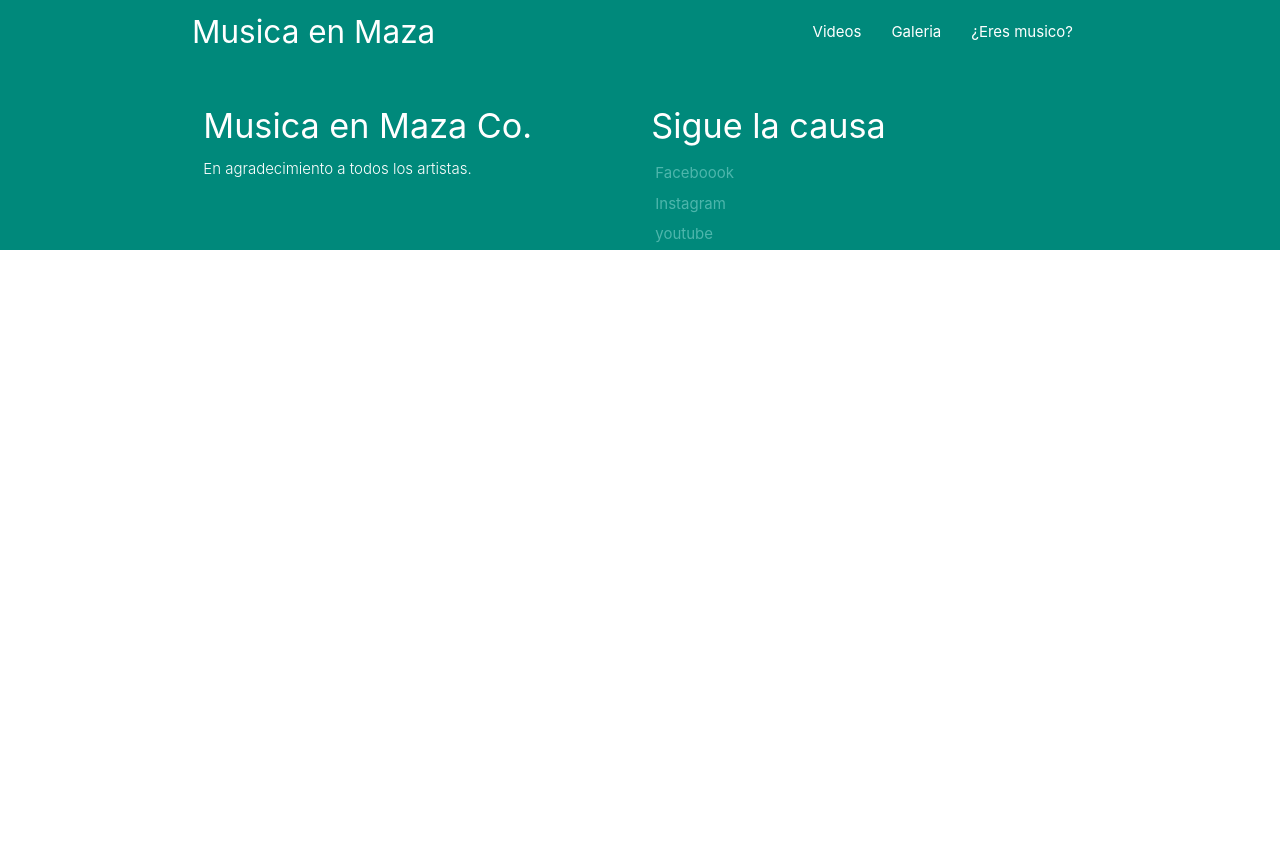
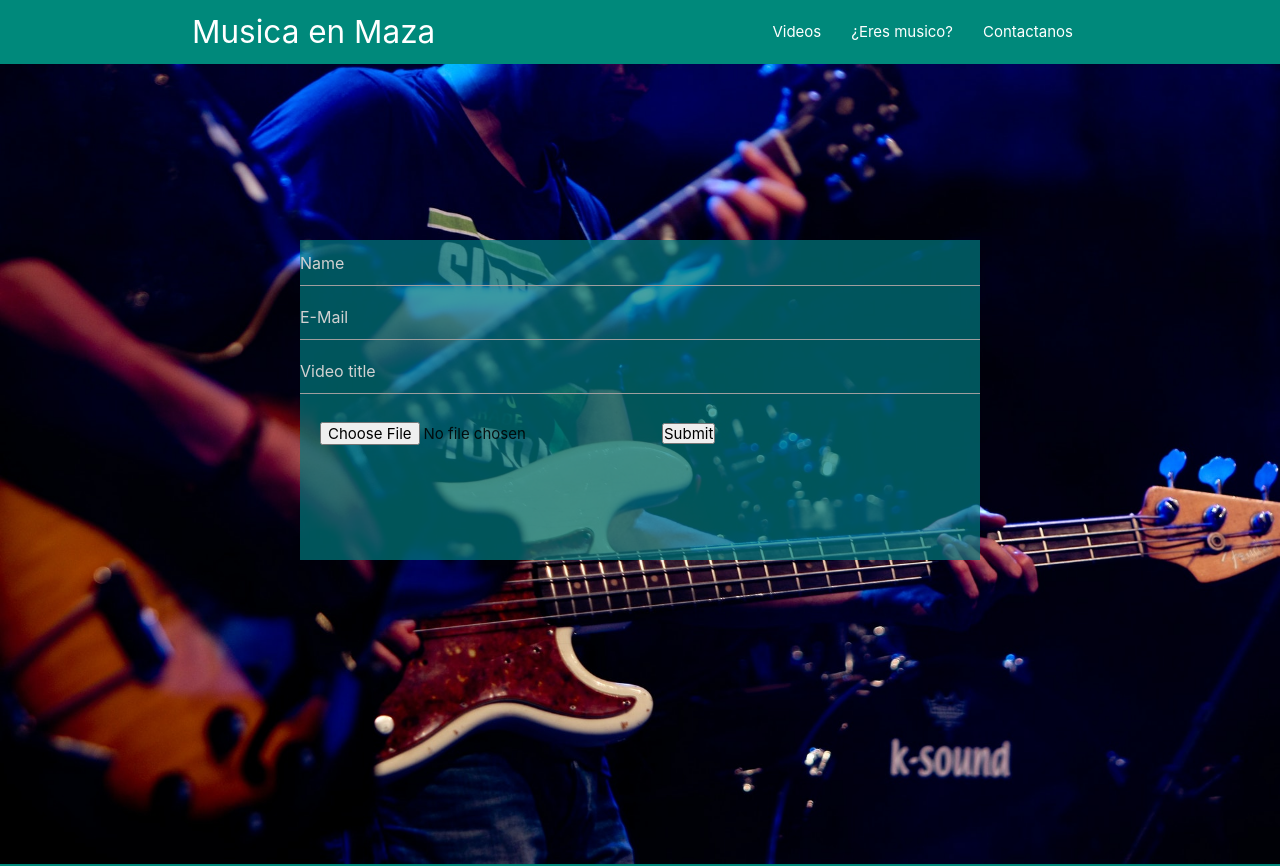
Before and after one commit to bralco03/musica-en-maza, a React (Create React App) app: page /musicos in a window 1280 px wide. Shown: the top 866 px of the page. Before the commit the page ends 800 px from the top, so only its background shows below. Built offline with nearby package versions, Linux system fonts and the light colour scheme.

Commit message:
Working on musicians tab, still needs styling for the form section, working hard. cheers!

```diff
--- a/src/App.js
+++ b/src/App.js
@@ -4,6 +4,7 @@ import Welcome from './components/Welcome';
 import Footer from './components/Footer';
 import {BrowserRouter, Route} from 'react-router-dom';
 import Videos from './components/Videos';
+import SendVideo from './components/SendVideo';
 import './app.css';
 function App() {
 
@@ -13,6 +14,7 @@ function App() {
       <Navbar />
       <Route path='/videos' component={Videos}/>
       <Route exact path='/' component={Welcome}/>
+      <Route path="/musicos" component={SendVideo} />
       <Footer />
     </div>
     </BrowserRouter>
--- a/src/components/Navbar.js
+++ b/src/components/Navbar.js
@@ -8,8 +8,8 @@ const Navbar = () => {
                     <Link to="/" className="brand-logo">Musica en Maza</Link>
                     <ul id="nav-mobile" className="right hide-on-med-and-down">
                         <li><Link to="/videos">Videos</Link></li>
-                        <li><Link to="/galeria">Galeria</Link></li>
-                        <li><a>¿Eres musico?</a></li>
+                        <li><Link to="/musicos">¿Eres musico?</Link></li>
+                        <li><Link to="/galeria">Contactanos</Link></li>
                     </ul>
                 </div>
             </nav>
--- a/src/components/SendVideo.jsx
+++ b/src/components/SendVideo.jsx
@@ -0,0 +1,23 @@
+import React from 'react';
+import './sendvideo.css';
+import musicians from '../images/musicians.jpg';
+
+const SendVideo  = () => {
+    return(
+        <div className="bg-div">
+
+            <div className="  div-form">
+                <form>
+                    <input type="text" placeholder="Name"/>
+                    <input type="email" placeholder="E-Mail"/>
+                    <input type="text" placeholder="Video title"/>
+                    <input type="file" placeholder="Drag video"/>
+                    <button>Submit</button>
+                </form>
+            </div>
+            <img src={musicians} alt="musicians"/>
+        </div>
+    )
+}
+
+export default SendVideo;
--- a/src/components/sendvideo.css
+++ b/src/components/sendvideo.css
@@ -0,0 +1,28 @@
+.bg-div{
+    height: 100vh;
+    width: 100vh;
+    /* background-image: url('../images/musicians.jpg'); */
+    z-index: 1;
+
+}
+.bg-div img {
+   position: absolute;
+   height: 100%;
+   width: 100%;
+   object-fit: cover;
+}
+
+.div-form{
+    width: 85vh;
+    height: 40vh;
+    position: absolute;
+    background-color: rgba(0, 122, 126, 0.7);
+    z-index: 5;
+    top: 50%;
+    left: 50%;
+    transform: translate(-50%, -50%);
+}
+.div-form input{
+    margin: 10px 10px 10px 10px;
+    padding: 10px;
+}
```
Also changed, not shown: src/images/musicians.jpg (added).
